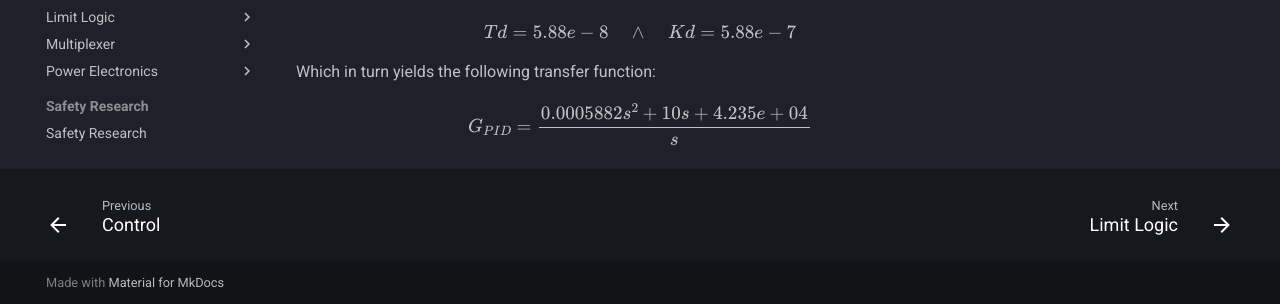
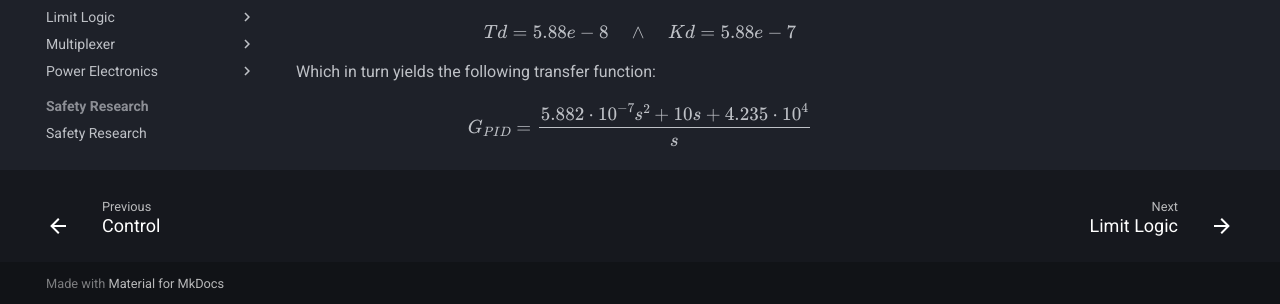
Before and after one commit to pascalguttmann/obat, an MkDocs documentation site: the page built from docs/design/pss/control/controller-design/controller-design.md, in a window 1280 px wide and 900 px high, scrolled down 3293 px. Shown: the part 593-897 px from the top of the window. Built offline with MkDocs 1.6.1 and Material for MkDocs 9.7.7, drawn with Linux system fonts in a browser that asks for light colours; comment, search, counter and statistics services are not loaded.

Commit message:
fix control pid transfer function K_D factor
factor was computed correctly, but documented transfer function had a wrong usage of K_D, because simulation
is performed in 0.001s = 1s to avoid numeric computation issues. The correction of this term was not considered
when copying the transfer function to the documentation. (Altough the correction was considered for the
computation of K_D.)

```diff
--- a/docs/design/pss/control/controller-design/controller-design.md
+++ b/docs/design/pss/control/controller-design/controller-design.md
@@ -121,4 +121,4 @@ $$ Ti = 2.36e-7 \quad \wedge \quad Ki = 4.23e7 $$
 $$ Td = 5.88e-8 \quad \wedge \quad Kd = 5.88e-7 $$
 
 Which in turn yields the following transfer function:
-$$ G_{PID} = \frac{0.0005882 s^2 + 10 s + 4.235e+04}{s} $$
+$$ G_{PID} = \frac{5.882 \cdot 10^{-7} s^2 + 10 s + 4.235 \cdot 10^4}{s} $$
```
